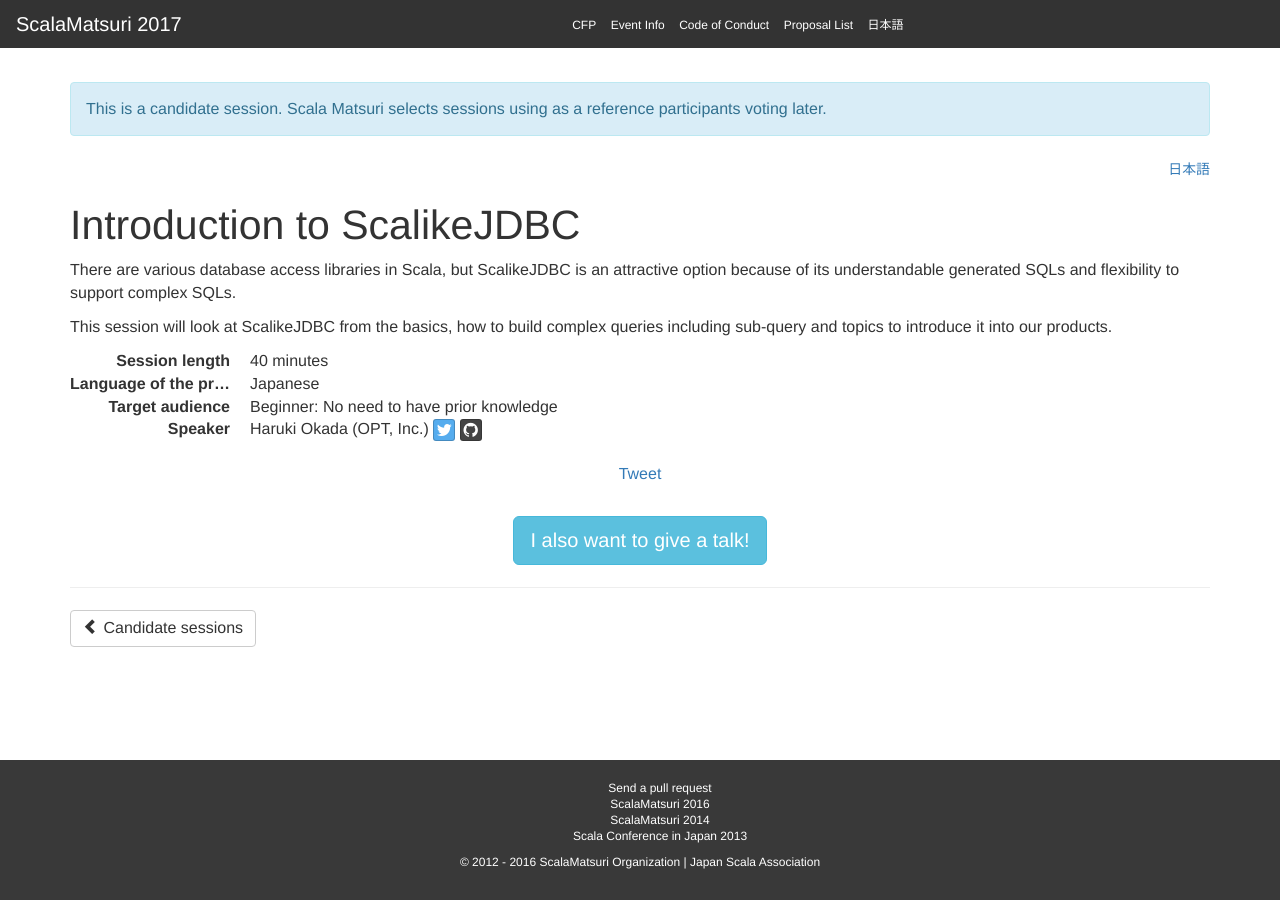
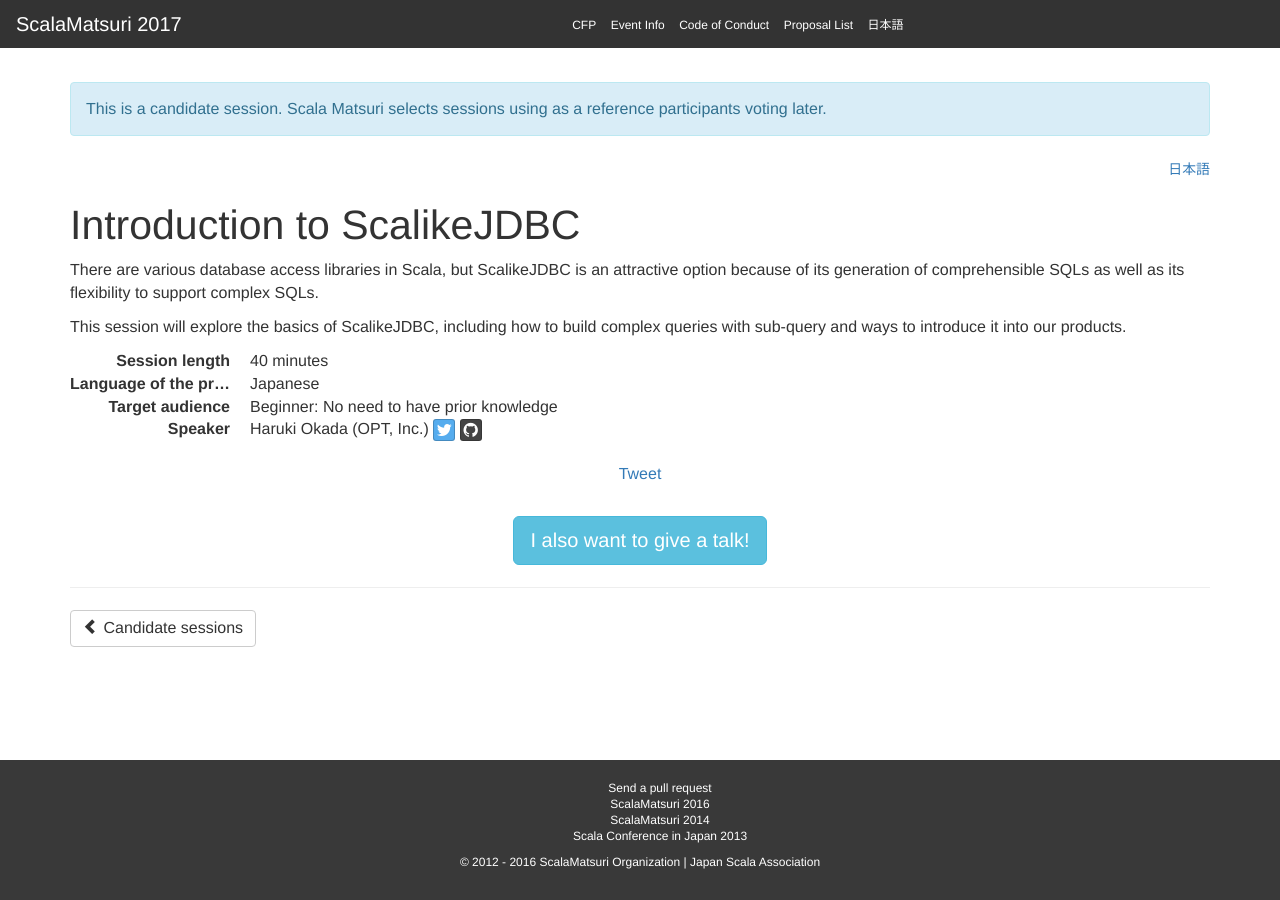
Before and after one commit to scalajp/2017.scalamatsuri.org, a Jekyll site: the page built from _candidates_en/HarukiOkada_1.md, in a window 1280 px wide. Built offline with Jekyll 4.4.1, drawn with Linux system fonts in a browser that asks for light colours; nearby versions of some CDN libraries; comment, search, counter and statistics services are not loaded.

Commit message:
Update HarukiOkada_1.md

```diff
--- a/_candidates_en/HarukiOkada_1.md
+++ b/_candidates_en/HarukiOkada_1.md
@@ -10,6 +10,6 @@
 tags:
   - Tools
 ---
-There are various database access libraries in Scala, but ScalikeJDBC is an attractive option because of its understandable generated SQLs and flexibility to support complex SQLs.
+There are various database access libraries in Scala, but ScalikeJDBC is an attractive option because of its generation of comprehensible  SQLs as well as its flexibility to support complex SQLs.
 
-This session will look at ScalikeJDBC from the basics, how to build complex queries including sub-query and topics to introduce it into our products.
+This session will explore the basics of ScalikeJDBC, including how to build complex queries with sub-query and ways to introduce it into our products.
```
